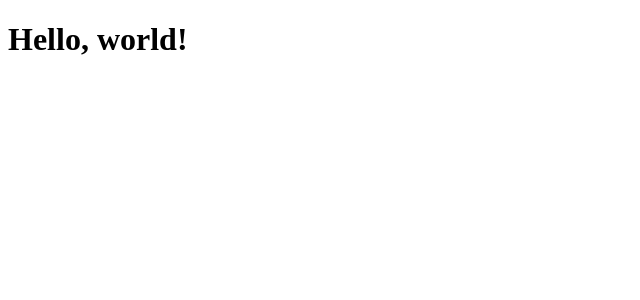
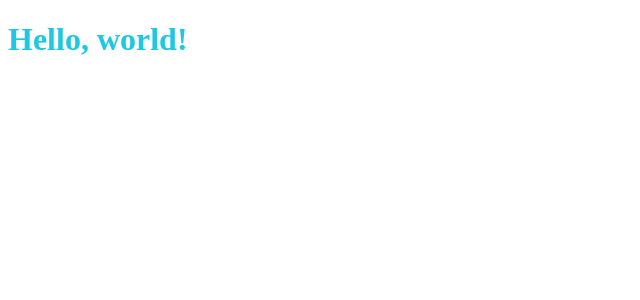
Before and after one commit to mutheus/markee, a React (Create React App) app: page / in a window 1280 px wide. Shown: the top 300 px of the page, without its empty margins (0-640 px from the left). Built offline with nearby package versions, Linux system fonts and the light colour scheme.

Commit message:
Add theme provider

```diff
--- a/src/app.tsx
+++ b/src/app.tsx
@@ -1,5 +1,11 @@
+import styled from 'styled-components'
+
 export function App () {
   return (
-    <h1>Hello, world!</h1>
+    <Title>Hello, world!</Title>
   )
 }
+
+const Title = styled.h1`
+  color: ${({ theme }) => theme.colors.primary}
+`
--- a/src/root.tsx
+++ b/src/root.tsx
@@ -1,7 +1,11 @@
+import { ThemeProvider } from 'styled-components'
 import { App } from 'app'
+import { theme } from 'resources/theme'
 
 export function Root () {
   return (
-    <App />
+    <ThemeProvider theme={theme}>
+      <App />
+    </ThemeProvider>
   )
 }
```
